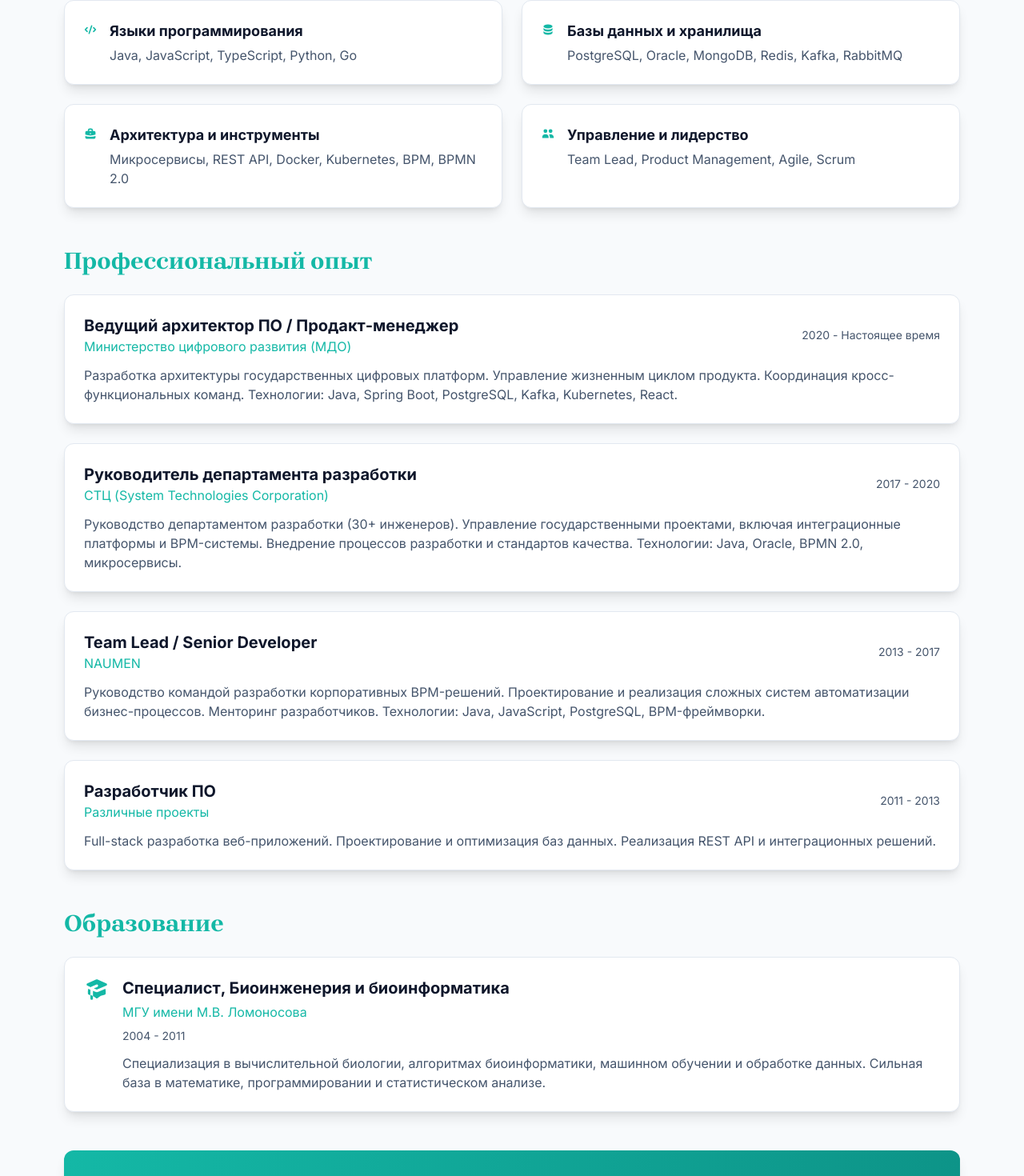
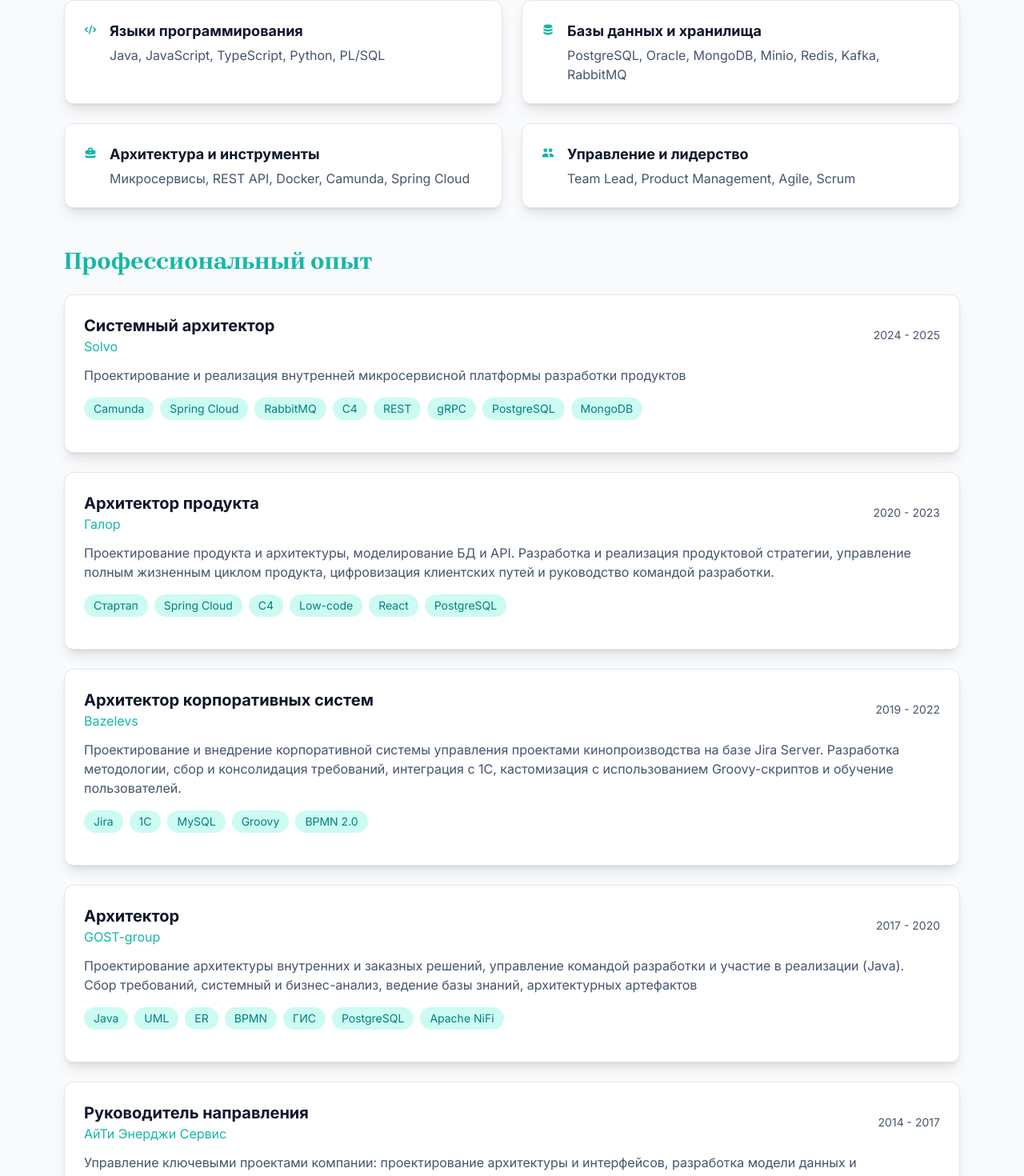
Before and after one commit to moarster/ivandonchenko, a React (Vite) app: page /cv in a window 1280 px wide. Shown: the part 301-1771 px from the top of the page at 80% size. Built offline with nearby package versions, Linux system fonts and the light colour scheme.

Commit message:
content: CV refinery

```diff
--- /dev/null
+++ b/src/components/ui/TagList.tsx
@@ -0,0 +1,40 @@
+import type { HTMLAttributes } from 'react';
+
+interface TagListProps extends Omit<HTMLAttributes<HTMLDivElement>, 'children'> {
+    tags: string[];
+    size?: 'sm' | 'md' | 'lg';
+    variant?: 'primary' | 'secondary' | 'accent';
+}
+
+const sizeClasses = {
+    sm: 'text-xs px-2 py-0.5',
+    md: 'text-sm px-3 py-1',
+    lg: 'text-base px-4 py-1.5',
+};
+
+const variantClasses = {
+    primary: 'bg-primary-100 dark:bg-primary-900 text-primary-700 dark:text-primary-300',
+    secondary: 'bg-slate-100 dark:bg-slate-800 text-slate-700 dark:text-slate-300',
+    accent: 'bg-accent-100 dark:bg-accent-900 text-accent-700 dark:text-accent-300',
+};
+
+export function TagList({
+    tags,
+    size = 'md',
+    variant = 'primary',
+    className = '',
+    ...props
+}: TagListProps) {
+    return (
+        <div className={`flex flex-wrap gap-2 ${className}`} {...props}>
+            {tags.map((tag) => (
+                <span
+                    key={tag}
+                    className={`${sizeClasses[size]} ${variantClasses[variant]} rounded-full`}
+                >
+                    {tag}
+                </span>
+            ))}
+        </div>
+    );
+}
--- a/src/pages/CV.tsx
+++ b/src/pages/CV.tsx
@@ -1,37 +1,68 @@
-import { Card } from '@/components/ui/Card';
-import { useLanguage } from '@/hooks/useLanguage';
-import { HiBriefcase, HiAcademicCap, HiCode, HiDatabase, HiUsers } from 'react-icons/hi';
-import { Button } from '@/components/ui/Button';
+import {Card} from '@/components/ui/Card';
+import {useLanguage} from '@/hooks/useLanguage';
+import {HiBriefcase, HiAcademicCap, HiCode, HiDatabase, HiUsers} from 'react-icons/hi';
+import {Button} from '@/components/ui/Button';
+import {TagList} from "@/components/ui/TagList.tsx";
 
 const HHIcon = () => (
     <svg xmlns="http://www.w3.org/2000/svg" width="16" height="16" viewBox="0 0 48 48" className="inline-block">
         <g fillRule="nonzero" fillOpacity="1">
             <path d="M24 48c13.254 0 24-10.746 24-24S37.254 0 24 0 0 10.746 0 24s10.746 24 24 24zm0 0" fill="#ff0002"/>
-      <path d="M35.676 20.46c-.727-.75-1.758-1.16-3.02-1.16-1.562 0-2.765.637-3.46 1.829v-5.91h-3.63v16.203h3.63v-5.695c0-1.329.273-2.18.683-2.68.394-.5.953-.692 1.555-.692.53 0 .953.168 1.246.477.297.316.465.805.465 1.484v7.094h3.632v-7.808c0-1.329-.386-2.407-1.101-3.141zM19.438 19.3c-1.567 0-2.77.637-3.461 1.829v-5.91h-3.63v16.203h3.63v-5.695c0-1.329.273-2.18.68-2.68.398-.5.956-.692 1.554-.692.535 0 .953.168 1.25.477.297.316.465.805.465 1.484v7.094h3.633v-7.808c0-1.329-.387-2.407-1.114-3.153-.715-.75-1.746-1.148-3.008-1.148zm0 0" fill="#fff"/>
+            <path
+                d="M35.676 20.46c-.727-.75-1.758-1.16-3.02-1.16-1.562 0-2.765.637-3.46 1.829v-5.91h-3.63v16.203h3.63v-5.695c0-1.329.273-2.18.683-2.68.394-.5.953-.692 1.555-.692.53 0 .953.168 1.246.477.297.316.465.805.465 1.484v7.094h3.632v-7.808c0-1.329-.386-2.407-1.101-3.141zM19.438 19.3c-1.567 0-2.77.637-3.461 1.829v-5.91h-3.63v16.203h3.63v-5.695c0-1.329.273-2.18.68-2.68.398-.5.956-.692 1.554-.692.535 0 .953.168 1.25.477.297.316.465.805.465 1.484v7.094h3.633v-7.808c0-1.329-.387-2.407-1.114-3.153-.715-.75-1.746-1.148-3.008-1.148zm0 0"
+                fill="#fff"/>
         </g>
     </svg>
 );
 
 export function CV() {
-  const { language } = useLanguage();
+    const {language} = useLanguage();
 
     const skills = {
         en: {
             title: 'Skills & Expertise',
             items: [
-        { icon: <HiCode />, title: 'Programming Languages', desc: 'Java, JavaScript, TypeScript, Python, Go' },
-        { icon: <HiDatabase />, title: 'Databases & Storage', desc: 'PostgreSQL, Oracle, MongoDB, Redis, Kafka, RabbitMQ' },
-        { icon: <HiBriefcase />, title: 'Architecture & Tools', desc: 'Microservices, REST API, Docker, Kubernetes, BPM, BPMN 2.0' },
-        { icon: <HiUsers />, title: 'Management & Leadership', desc: 'Team Lead, Product Management, Agile, Scrum' },
+                {icon: <HiCode/>, title: 'Programming Languages', desc: 'Java, JavaScript, TypeScript, Python, PL/SQL'},
+                {
+                    icon: <HiDatabase/>,
+                    title: 'Databases & Storage',
+                    desc: 'PostgreSQL, Oracle, MongoDB, Redis, Kafka, RabbitMQ'
+                },
+                {
+                    icon: <HiBriefcase/>,
+                    title: 'Architecture & Tools',
+                    desc: 'Microservices, REST API, Docker, Camunda, Spring Cloud'
+                },
+                {
+                    icon: <HiUsers/>,
+                    title: 'Management & Leadership',
+                    desc: 'Team Lead, Product Management, Agile, Scrum'
+                },
             ],
         },
         ru: {
             title: 'Навыки и экспертиза',
             items: [
-        { icon: <HiCode />, title: 'Языки программирования', desc: 'Java, JavaScript, TypeScript, Python, Go' },
-        { icon: <HiDatabase />, title: 'Базы данных и хранилища', desc: 'PostgreSQL, Oracle, MongoDB, Redis, Kafka, RabbitMQ' },
-        { icon: <HiBriefcase />, title: 'Архитектура и инструменты', desc: 'Микросервисы, REST API, Docker, Kubernetes, BPM, BPMN 2.0' },
-        { icon: <HiUsers />, title: 'Управление и лидерство', desc: 'Team Lead, Product Management, Agile, Scrum' },
+                {
+                    icon: <HiCode/>,
+                    title: 'Языки программирования',
+                    desc: 'Java, JavaScript, TypeScript, Python, PL/SQL'
+                },
+                {
+                    icon: <HiDatabase/>,
+                    title: 'Базы данных и хранилища',
+                    desc: 'PostgreSQL, Oracle, MongoDB, Minio, Redis, Kafka, RabbitMQ'
+                },
+                {
+                    icon: <HiBriefcase/>,
+                    title: 'Архитектура и инструменты',
+                    desc: 'Микросервисы, REST API, Docker, Camunda, Spring Cloud'
+                },
+                {
+                    icon: <HiUsers/>,
+                    title: 'Управление и лидерство',
+                    desc: 'Team Lead, Product Management, Agile, Scrum'
+                },
             ],
         },
     };
@@ -39,54 +70,90 @@
     const experience = {
         en: [
             {
-        period: '2020 - Present',
-        role: 'Lead Software Architect / Product Manager',
-        company: 'Ministry of Digital Development (МДО)',
-        description: 'Leading architecture design for government digital platforms. Managing product development lifecycle. Coordinating cross-functional teams. Technologies: Java, Spring Boot, PostgreSQL, Kafka, Kubernetes, React.',
+                period: '2024 - 2025',
+                role: 'System architect',
+                company: 'Solvo',
+                description: 'Architecture and implementation of an internal microservice platform for product development',
+                tags: ['Camunda', 'Spring Cloud'],
+            },
+            {
+                period: '2020 - 2023',
+                role: 'Product architect',
+                company: 'Galor',
+                description: 'Product and architecture design, database and API modeling. Development and execution of product strategy, full product lifecycle management, customer journey digitalization, and leadership of the development team.',
+                tags: ['Startup', 'Spring Cloud', 'Low-code', 'React', 'PostgreSQL'],
+            },
+            {
+                period: '2019 - 2022',
+                role: 'Enterprise architect',
+                company: 'Bazelevs',
+                description: 'Design and implementation of an enterprise project management system for film production based on Jira Server. Developed project management methodology, gathered and consolidated requirements, integrated with 1C, customized workflows using Groovy scripts, and conducted user training sessions.',
+                tags: ['Jira','1C','MySQL','Groovy','BPMN 2.0'],
             },
             {
                 period: '2017 - 2020',
-        role: 'Head of Development Department',
-        company: 'STC (System Technologies Corporation)',
-        description: 'Led development department of 30+ engineers. Managed multiple government projects including integration platforms and BPM systems. Established development processes and quality standards. Technologies: Java, Oracle, BPMN 2.0, microservices.',
+                role: 'Architect',
+                company: 'GOST-group',
+                description: 'Architecture design for in-house and client solutions, development team management, and hands-on implementation in Java. Requirements gathering, system and business analysis, roadmap and backlog management, and creation of design artifacts',
+                tags: ['Java','UML', 'ER', 'BPMN','GIS','PostgreSQL'],
             },
             {
-        period: '2013 - 2017',
-        role: 'Team Lead / Senior Developer',
-        company: 'NAUMEN',
-        description: 'Led development team for enterprise BPM solutions. Designed and implemented complex business process automation systems. Mentored junior developers. Technologies: Java, JavaScript, PostgreSQL, BPM frameworks.',
+                period: '2014 - 2017',
+                role: 'Head of Development',
+                company: 'IT Energy Service',
+                description: 'Management of the company’s key projects: architecture and overall design, data model and functional module development, and definition of technical requirements for upcoming products.',
+                tags: ['Java', 'ER', 'SAP BO','GIS','Oracle','B2G'],
             },
             {
-        period: '2011 - 2013',
-        role: 'Software Developer',
-        company: 'Various Projects',
-        description: 'Full-stack development for web applications. Database design and optimization. Implementation of REST APIs and integration solutions.',
+                period: '2011 - 2014',
+                role: 'Java teamlead',
+                company: 'IT Energy Service',
+                description: 'Team leadership and backend development. Technical design of architecture, data model, and interfaces. Requirements analysis, preparation of specifications and documentation',
+                tags: ['Java', 'ER', 'ГИС','Oracle','Agile','JavaScript','PL/SQL'],
             },
         ],
         ru: [
             {
-        period: '2020 - Настоящее время',
-        role: 'Ведущий архитектор ПО / Продакт-менеджер',
-        company: 'Министерство цифрового развития (МДО)',
-        description: 'Разработка архитектуры государственных цифровых платформ. Управление жизненным циклом продукта. Координация кросс-функциональных команд. Технологии: Java, Spring Boot, PostgreSQL, Kafka, Kubernetes, React.',
+                period: '2024 - 2025',
+                role: 'Системный архитектор',
+                company: 'Solvo',
+                description: 'Проектирование и реализация внутренней микросервисной платформы разработки продуктов',
+                tags: ['Camunda', 'Spring Cloud', 'RabbitMQ','C4','REST','gRPC', 'PostgreSQL','MongoDB'],
+            },
+            {
+                period: '2020 - 2023',
+                role: 'Архитектор продукта',
+                company: 'Галор',
+                description: 'Проектирование продукта и архитектуры, моделирование БД и API. Разработка и реализация продуктовой стратегии, управление полным жизненным циклом продукта, цифровизация клиентских путей и руководство командой разработки.',
+                tags: ['Стартап', 'Spring Cloud','C4', 'Low-code', 'React', 'PostgreSQL'],
+            },
+            {
+                period: '2019 - 2022',
+                role: 'Архитектор корпоративных систем',
+                company: 'Bazelevs',
+                description: 'Проектирование и внедрение корпоративной системы управления проектами кинопроизводства на базе Jira Server. Разработка методологии, сбор и консолидация требований, интеграция с 1С, кастомизация с использованием Groovy-скриптов и обучение пользователей.',
+                tags: ['Jira','1C','MySQL','Groovy','BPMN 2.0'],
             },
             {
                 period: '2017 - 2020',
-        role: 'Руководитель департамента разработки',
-        company: 'СТЦ (System Technologies Corporation)',
-        description: 'Руководство департаментом разработки (30+ инженеров). Управление государственными проектами, включая интеграционные платформы и BPM-системы. Внедрение процессов разработки и стандартов качества. Технологии: Java, Oracle, BPMN 2.0, микросервисы.',
+                role: 'Архитектор',
+                company: 'GOST-group',
+                description: 'Проектирование архитектуры внутренних и заказных решений, управление командой разработки и участие в реализации (Java). Сбор требований, системный и бизнес-анализ, ведение базы знаний, архитектурных артефактов',
+                tags: ['Java','UML', 'ER', 'BPMN','ГИС','PostgreSQL','Apache NiFi'],
             },
             {
-        period: '2013 - 2017',
-        role: 'Team Lead / Senior Developer',
-        company: 'NAUMEN',
-        description: 'Руководство командой разработки корпоративных BPM-решений. Проектирование и реализация сложных систем автоматизации бизнес-процессов. Менторинг разработчиков. Технологии: Java, JavaScript, PostgreSQL, BPM-фреймворки.',
+                period: '2014 - 2017',
+                role: 'Руководитель направления',
+                company: 'АйТи Энерджи Сервис',
+                description: 'Управление ключевыми проектами компании: проектирование архитектуры и интерфейсов, разработка модели данных и функциональных модулей, формирование технических требований к новым продуктам.',
+                tags: ['Java', 'ER', 'SAP BO','Oracle','B2G'],
             },
             {
-        period: '2011 - 2013',
-        role: 'Разработчик ПО',
-        company: 'Различные проекты',
-        description: 'Full-stack разработка веб-приложений. Проектирование и оптимизация баз данных. Реализация REST API и интеграционных решений.',
+                period: '2011 - 2014',
+                role: 'Тимлид Java',
+                company: 'АйТи Энерджи Сервис',
+                description: 'Руководство командой разработчиков. Backend-разработка, техническое проектирование архитектуры, модели данных и интерфейсов. Анализ требований, подготовка постановок и отчётной документации по ГОСТ 34.',
+                tags: ['Java', 'ER', 'ГИС','Oracle','Agile','JavaScript','PL/SQL'],
             },
         ],
     };
@@ -125,8 +192,9 @@
                     </p>
                 </div>
                 <Button asChild className="bg-red-600 hover:bg-red-700 text-white">
-          <a href="https://spb.hh.ru/resume/2dff6faeff0cde804d0039ed1f4b3074475038" target="_blank" rel="noopener noreferrer" className="flex items-center">
-            <HHIcon />
+                    <a href="https://spb.hh.ru/resume/2dff6faeff0cde804d0039ed1f4b3074475038" target="_blank"
+                       rel="noopener noreferrer" className="flex items-center">
+                        <HHIcon/>
                         <span className="ml-2">{language === 'en' ? 'View on hh.ru' : 'Посмотреть на hh.ru'}</span>
                     </a>
                 </Button>
@@ -169,7 +237,9 @@
                   {exp.period}
                 </span>
                             </div>
-              <p className="text-slate-600 dark:text-slate-400">{exp.description}</p>
+                            <p className="text-slate-600 dark:text-slate-400 mb-4" >{exp.description}
+                            </p>
+                            <TagList tags={exp.tags} className="mb-4"/>
                         </Card>
                     ))}
                 </div>
@@ -182,7 +252,7 @@
                 </h2>
                 <Card className="p-6">
                     <div className="flex items-start gap-4">
-            <HiAcademicCap className="w-8 h-8 text-primary-500 flex-shrink-0" />
+                        <HiAcademicCap className="w-8 h-8 text-primary-500 flex-shrink-0"/>
                         <div>
                             <h3 className="font-bold text-xl mb-1">{currentEducation.degree}</h3>
                             <p className="text-primary-500 mb-2">{currentEducation.school}</p>
```
Also changed, not shown: package.json (+2 -5 lines), src/pages/Projects.tsx (+21 -26 lines), 1 other file (tests, documents, lock files or other folders). Lines whose indentation alone changed are shown as unchanged.
